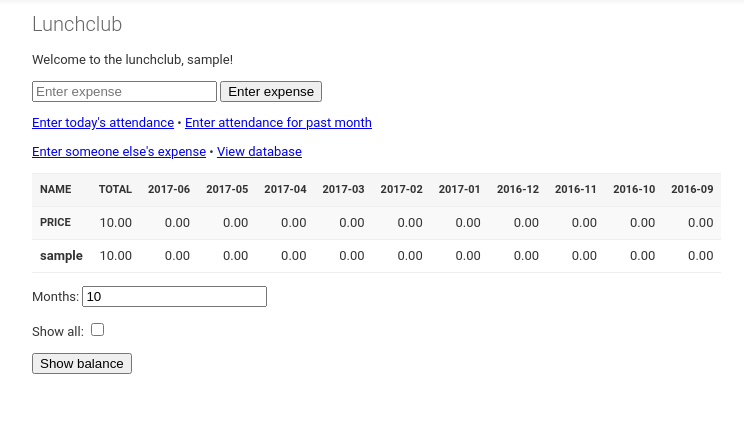
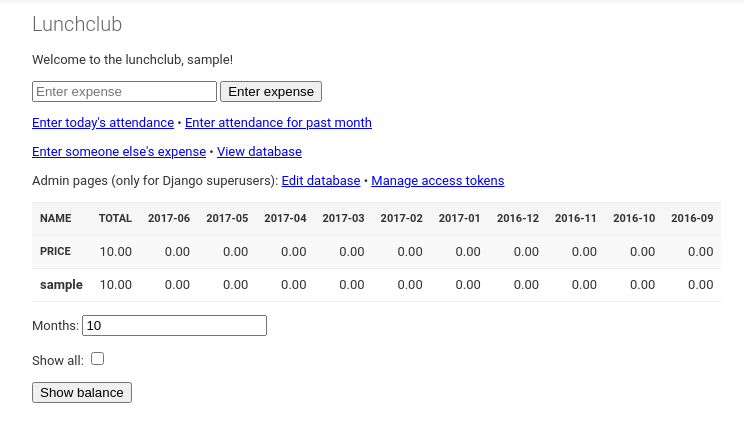
Before and after one commit to Mortal/django-lunchclub, a Django app: page / in a window 1280 px wide. Shown: the part 72-501 px from the top of the page, without its empty margins (47-791 px from the left). Run offline with Django 3.2, Linux system fonts and the light colour scheme; a user stored in the database is signed in; tables that the repository leaves empty hold one stand-in row (values such as "Sample post").

Commit message:
Add superuser links

```diff
--- a/lunchclub/templates/lunchclub/home.html
+++ b/lunchclub/templates/lunchclub/home.html
@@ -26,6 +26,15 @@
 <a href="{% url 'edit' %}">View database</a></p>
 {% else %}
 <p>Welcome to the lunchclub! Contact the lunchclub admin to get a login.</p>
+{% endif %}
+
+{% if user.is_superuser %}
+<p>
+Admin pages (only for Django superusers):
+<a href="{% url 'edit' %}">Edit database</a>
+&bull;
+<a href="{% url 'accesstoken_list' %}">Manage access tokens</a>
+</p>
 {% endif %}
 
 <table class="balance">
```
